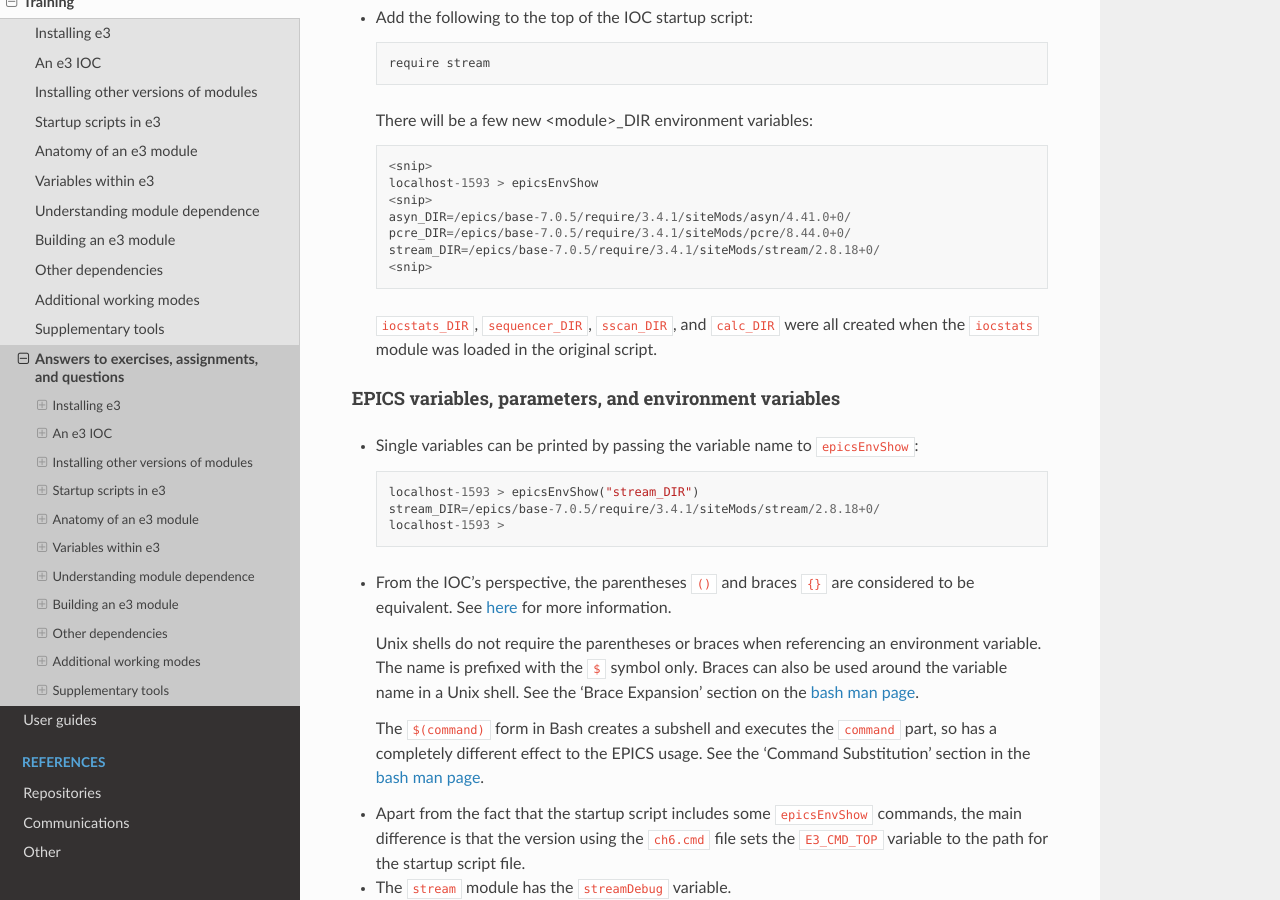
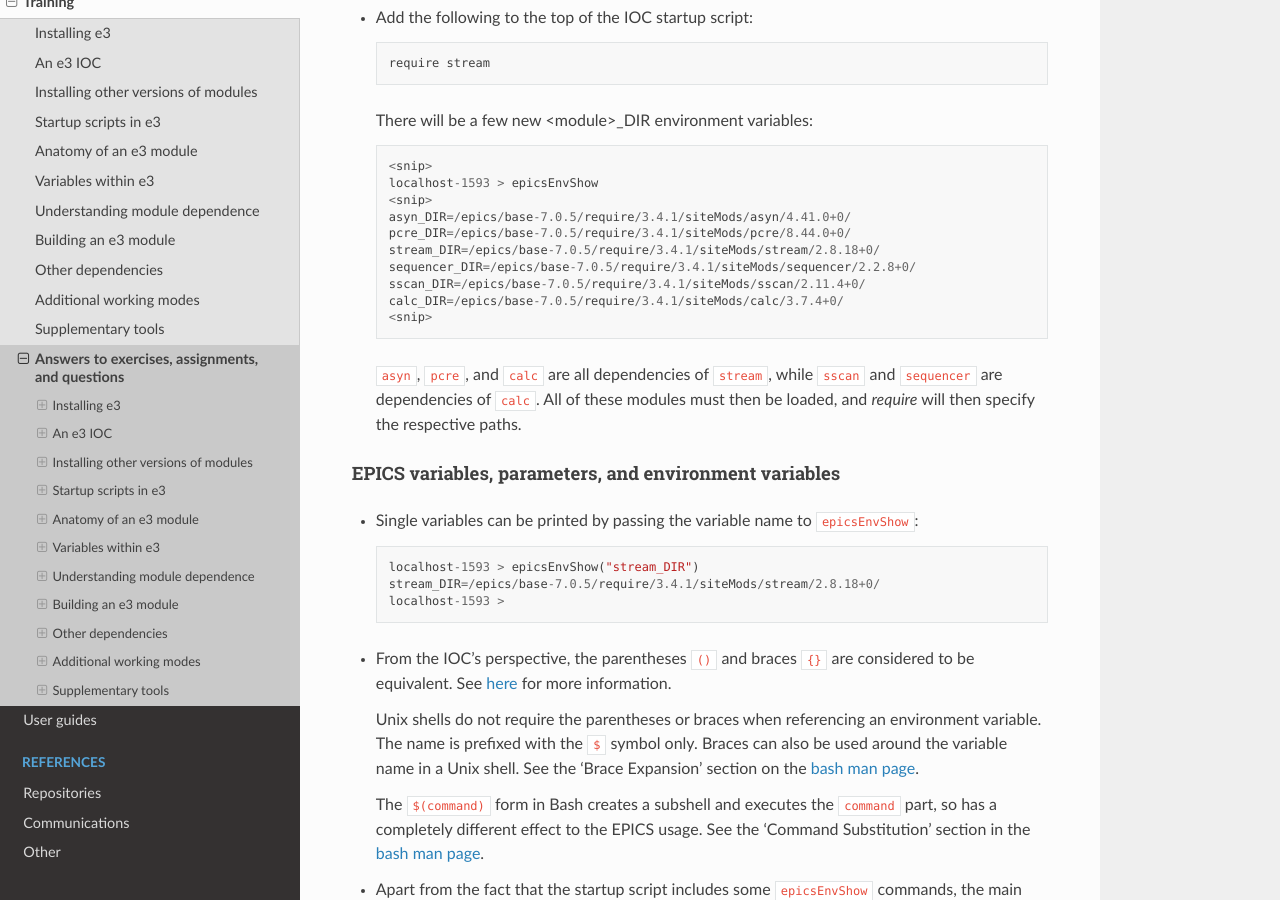
Before and after one commit to ttkorhonen/e3pages, a Sphinx documentation site: the page built from docs/kb/training/workbook/99_exercise_answers.md, in a window 1280 px wide and 900 px high, scrolled down 8961 px. Built offline with Sphinx 7.4.7 and the Read the Docs theme 2.0.0, drawn with Linux system fonts in a browser that asks for light colours.

Commit message:
Updated _DIR text

````diff
--- a/docs/kb/training/workbook/99_exercise_answers.md
+++ b/docs/kb/training/workbook/99_exercise_answers.md
@@ -446,11 +446,14 @@ None
   asyn_DIR=/epics/base-7.0.5/require/3.4.1/siteMods/asyn/4.41.0+0/
   pcre_DIR=/epics/base-7.0.5/require/3.4.1/siteMods/pcre/8.44.0+0/
   stream_DIR=/epics/base-7.0.5/require/3.4.1/siteMods/stream/2.8.18+0/
+  sequencer_DIR=/epics/base-7.0.5/require/3.4.1/siteMods/sequencer/2.2.8+0/
+  sscan_DIR=/epics/base-7.0.5/require/3.4.1/siteMods/sscan/2.11.4+0/
+  calc_DIR=/epics/base-7.0.5/require/3.4.1/siteMods/calc/3.7.4+0/
   <snip>
   ```
 
-  `iocstats_DIR`, `sequencer_DIR`, `sscan_DIR`, and `calc_DIR` were all created
-  when the `iocstats` module was loaded in the original script.
+  `asyn`, `pcre`, and `calc` are all dependencies of `stream`, while `sscan` and `sequencer` are dependencies of `calc`.
+  All of these modules must then be loaded, and *require* will then specify the respective paths.
 
 #### EPICS variables, parameters, and environment variables
 - Single variables can be printed by passing the variable name to
````
